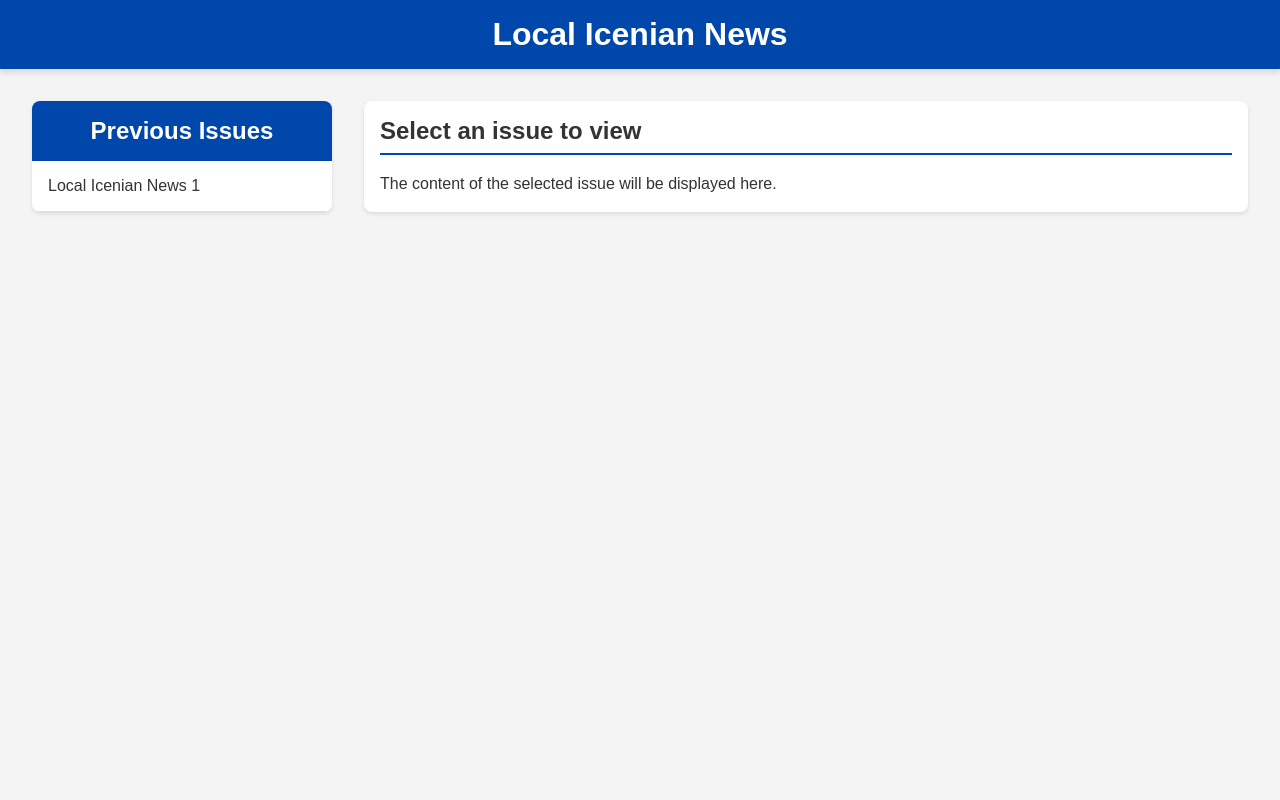
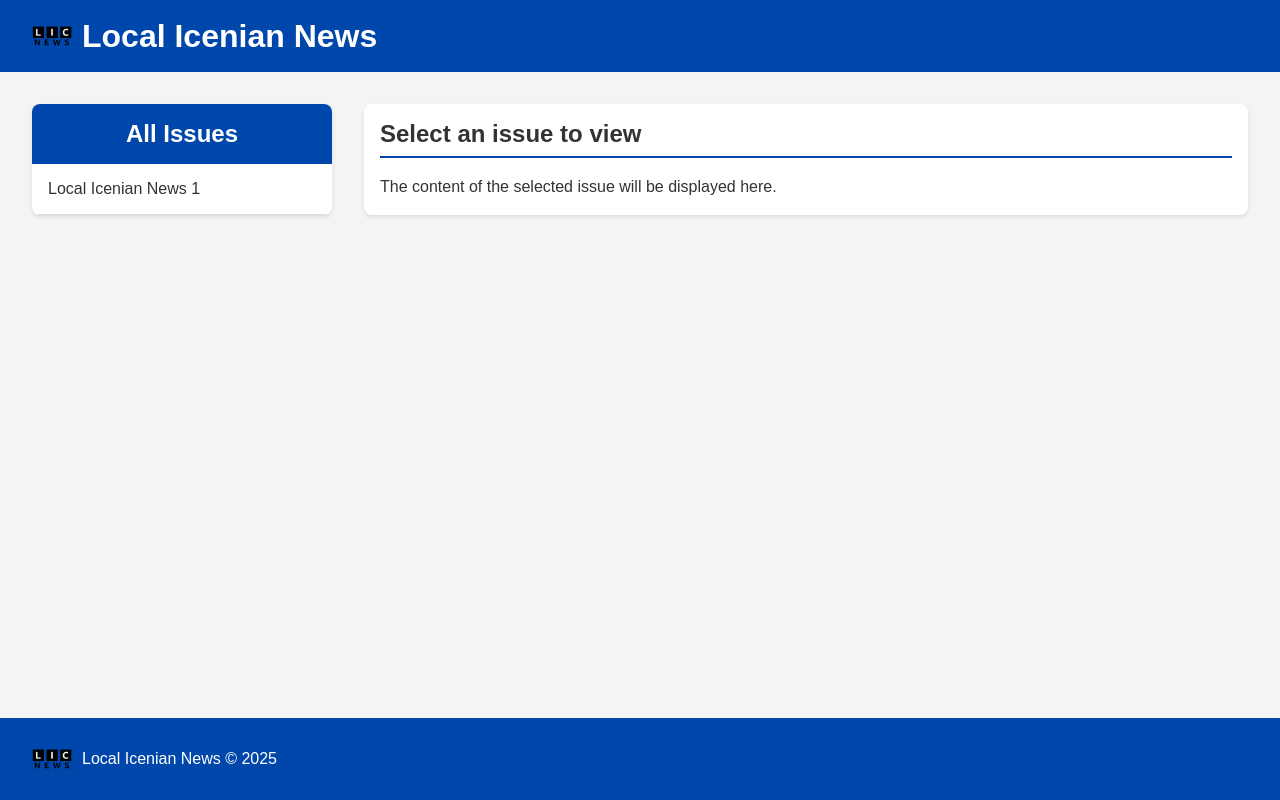
Before and after one commit to IceniaHosting/IceNews, a plain HTML site: page index.html in a window 1280 px wide. Drawn offline with Linux system fonts and the light colour scheme.

Commit message:
Add files via upload

```diff
--- a/index.html
+++ b/index.html
@@ -2,6 +2,7 @@
 <html lang="en">
 <head>
     <script src="https://cdnjs.cloudflare.com/ajax/libs/pdf.js/3.9.179/pdf.min.js"></script>
+    <link rel="icon" href="/LOGOS/LIC LARGE TRANSPARENT.png" type="image/png">
     <meta charset="UTF-8">
     <meta name="viewport" content="width=device-width, initial-scale=1.0">
     <title>Local Icenian News</title>
@@ -18,7 +19,27 @@
             color: white;
             padding: 1rem 2rem;
             text-align: center;
-            box-shadow: 0 4px 6px rgba(0, 0, 0, 0.1);
+            display: flex;
+            align-items: center;
+            gap: 10px;
+        }
+        footer {
+        background-color: #0047ab;
+        color: white;
+        padding: 1rem 2rem;
+        text-align: center;
+        position: fixed; /* Fixes the footer to the bottom of the viewport */
+        bottom: 0; /* Positions the footer at the bottom */
+        left: 0; /* Ensures it spans from the left edge */
+        width: 100%; /* Makes the footer span the full width */
+        display: flex; /* Ensures child elements align correctly */
+        align-items: center;
+        gap: 10px;
+        z-index: 1000; /* Ensures it stays above other content */
+        }
+
+        header img {
+            height: 40px;
         }
         header h1 {
             margin: 0;
@@ -75,11 +96,12 @@
 </head>
 <body>
     <header>
+        <img src="/LOGOS/LIC LARGE TRANSPARENT.png" alt="Logo">
         <h1>Local Icenian News</h1>
     </header>
     <main>
         <div class="file-list">
-            <h2>Previous Issues</h2>
+            <h2>All Issues</h2>
             <ul id="fileList">
                 <!-- Dynamically populated -->
             </ul>
@@ -163,5 +185,9 @@
 </script>
 
 
+<footer>
+    <img src="/LOGOS/LIC LARGE TRANSPARENT.png" alt="Logo" style="height: 40px;">
+    <p>Local Icenian News &copy; 2025</p>
+</footer>
 </body>
 </html>
```
Also changed, not shown: LOGOS/LIC LARGE TRANSPARENT.png (added), LOGOS/LIC LARGE.png (added), LOGOS/LIC SMALL TRANSPARENT.png (added), LOGOS/LIC SMALL.png (added), previous/filelist.txt.
